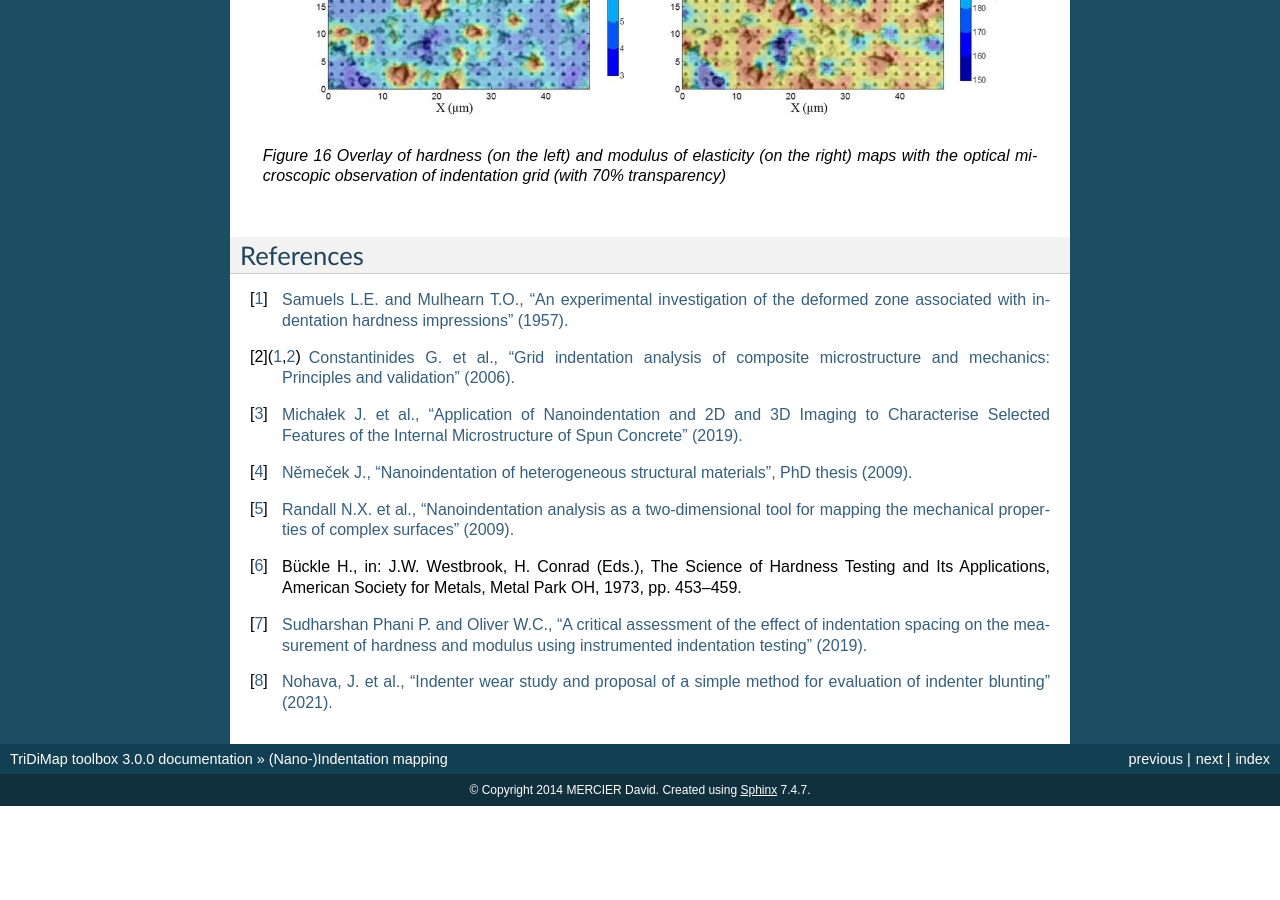
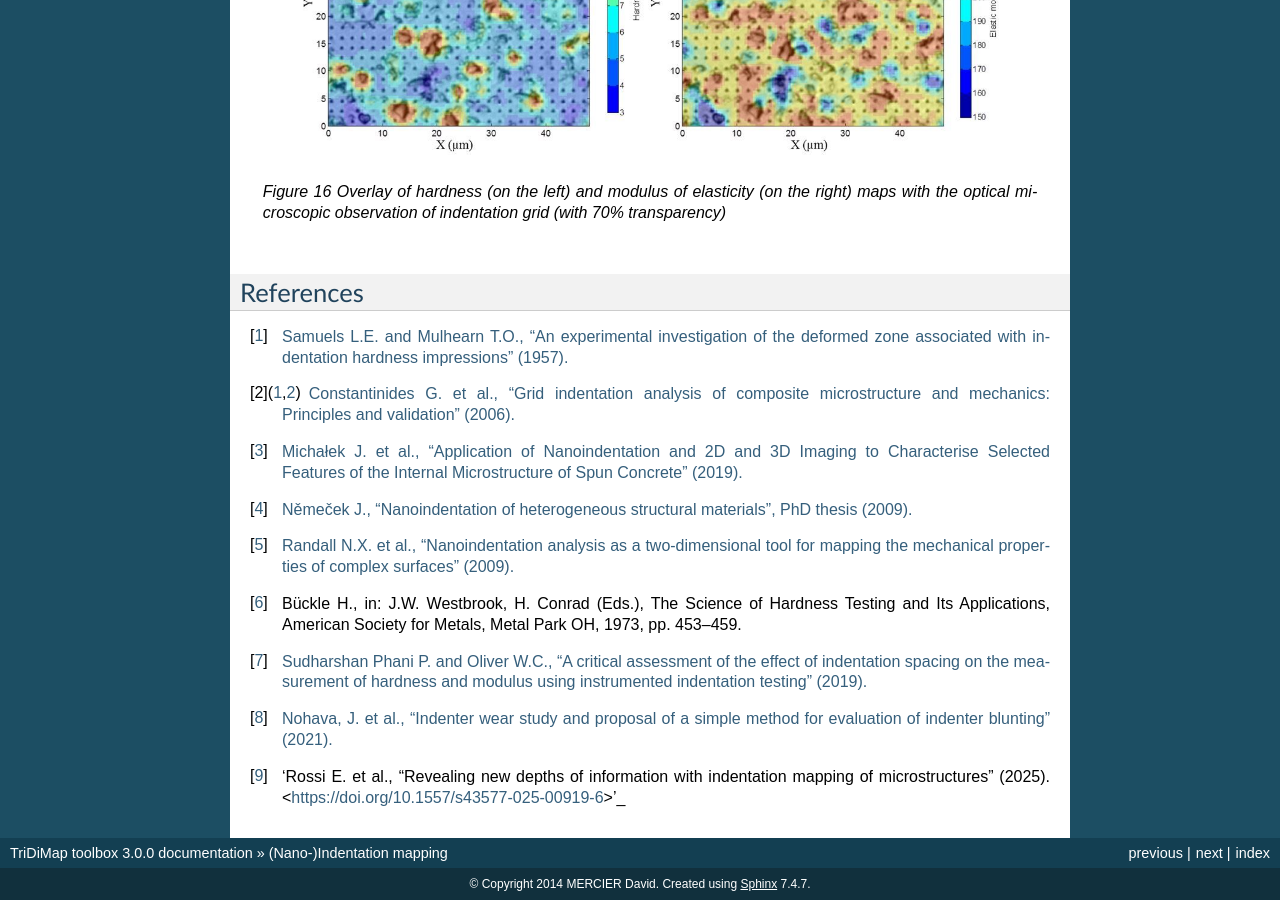
Before and after one commit to DavidMercier/TriDiMap, a Sphinx documentation site: the page built from docs/mapping.rst, in a window 1280 px wide and 900 px high, scrolled down 6064 px. Built offline with Sphinx 7.4.7, drawn with Linux system fonts in a browser that asks for light colours; before the commit the page ends 6870 px from its top, so only the background shows below that; some of the changed text lies outside the part shown.

Commit message:
Update mapping.rst

```diff
--- a/docs/mapping.rst
+++ b/docs/mapping.rst
@@ -130,6 +130,8 @@
 For example, a map of 25x25 linearly interpolated by a factor of x2, becomes a map of 49x49 pixels.
 After interpolation, it is possible to create a new .xls file (with interpolated dataset), by pressing the 'XLS' button at the bottom of the GUI.
 
+Interpolation approach to improve nanoindentation mapping is discussed in this paper  [#Rossi_2025]_.
+
 .. figure:: ./_pictures/InterpolationStep.png
    :scale: 40 %
    :align: center
@@ -205,3 +207,4 @@
 .. [#Buckle_1973] Bückle H., in: J.W. Westbrook, H. Conrad (Eds.), The Science of Hardness Testing and Its Applications, American Society for Metals, Metal Park OH, 1973, pp. 453–459.
 .. [#SudharshanPhani_2019] `Sudharshan Phani P. and Oliver W.C., "A critical assessment of the effect of indentation spacing on the measurement of hardness and modulus using instrumented indentation testing" (2019). <https://doi.org/10.1016/j.matdes.2018.107563>`_
 .. [#Nohava_2021] `Nohava, J. et al., "Indenter wear study and proposal of a simple method for evaluation of indenter blunting" (2021). <https://doi.org/10.1557/s43578-021-00401-4>`_
+.. [#Rossi_2025] 'Rossi E. et al., "Revealing new depths of information with indentation mapping of microstructures" (2025). <https://doi.org/10.1557/s43577-025-00919-6>'_
```
